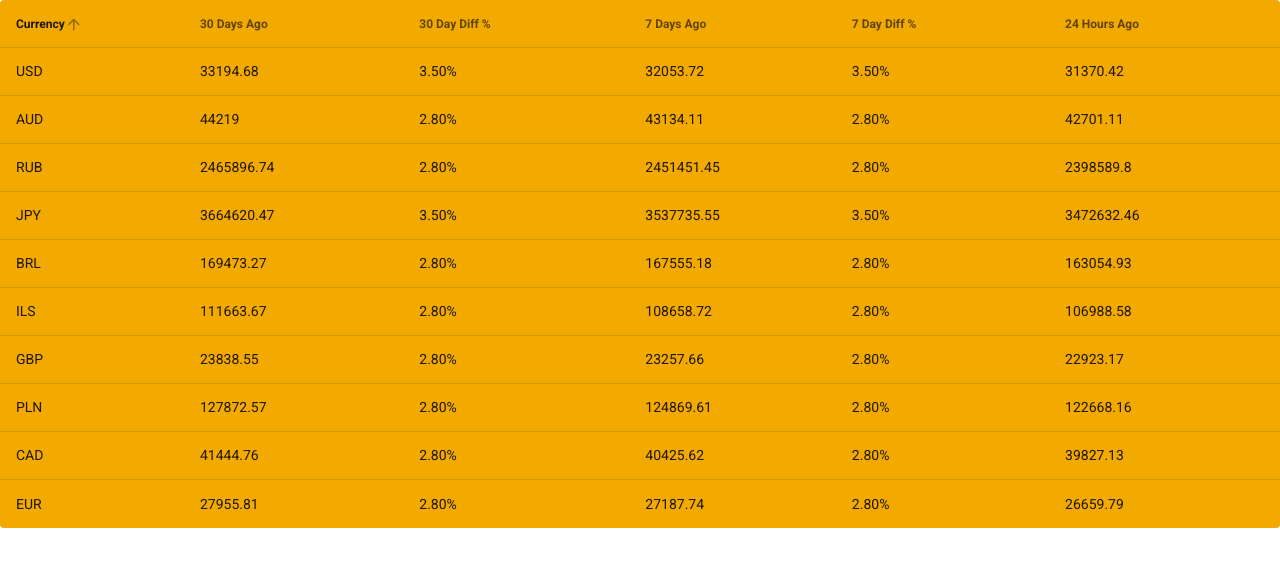
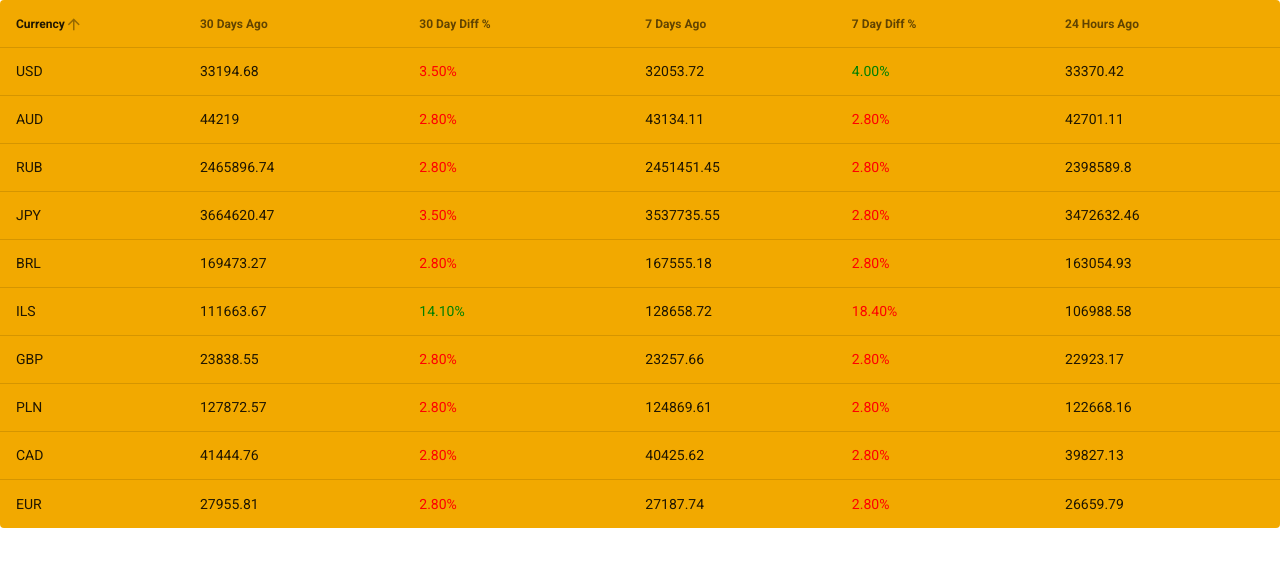
Before and after one commit to philipKovachev99/BitcoinTask, a Vue app: page / in a window 1280 px wide. Shown: the top 566 px of the page. Built offline with nearby package versions, Linux system fonts and the light colour scheme.

Commit message:
refactored my code a bit and added the negative and positive change

```diff
--- a/public/data.json
+++ b/public/data.json
@@ -1 +1 @@
-{"USD": {"7d": 32053.72, "30d": 33194.68, "24h": 31370.42}, "AUD": {"7d": 43134.11, "30d": 44219.00, "24h": 42701.11}, "RUB": {"7d": 2451451.45, "30d": 2465896.74, "24h": 2398589.80},  "JPY": {"7d": 3537735.55, "30d": 3664620.47, "24h": 3472632.46}, "BRL": {"7d": 167555.18, "30d": 169473.27, "24h": 163054.93}, "ILS": {"7d": 108658.72, "30d": 111663.67, "24h": 106988.58}, "GBP": {"7d": 23257.66, "30d": 23838.55, "24h": 22923.17}, "PLN": {"7d": 124869.61, "30d": 127872.57, "24h": 122668.16}, "CAD": {"7d": 40425.62, "30d": 41444.76, "24h": 39827.13}, "EUR": {"7d": 27187.74, "30d": 27955.81, "24h": 26659.79}}
+{"USD": {"7d": 32053.72, "30d": 33194.68, "24h": 33370.42}, "AUD": {"7d": 43134.11, "30d": 44219.00, "24h": 42701.11}, "RUB": {"7d": 2451451.45, "30d": 2465896.74, "24h": 2398589.80},  "JPY": {"7d": 3537735.55, "30d": 3664620.47, "24h": 3472632.46}, "BRL": {"7d": 167555.18, "30d": 169473.27, "24h": 163054.93}, "ILS": {"7d": 128658.72, "30d": 111663.67, "24h": 106988.58}, "GBP": {"7d": 23257.66, "30d": 23838.55, "24h": 22923.17}, "PLN": {"7d": 124869.61, "30d": 127872.57, "24h": 122668.16}, "CAD": {"7d": 40425.62, "30d": 41444.76, "24h": 39827.13}, "EUR": {"7d": 27187.74, "30d": 27955.81, "24h": 26659.79}}
--- a/src/components/Table.vue
+++ b/src/components/Table.vue
@@ -2,15 +2,15 @@
 <div>
  <v-data-table
       :headers="headers"
-      :items="bitcoinInfo"
+      :items="rowsToDisplay"
       :hide-default-footer="true"
       class="primary"
     >
       <template #item.thirtyDaysDiff="{ item }">
-        <td>{{ calculateThirtyDayDifference(item) }}%</td>
+            <span :class="item.thirtyDaysDiffClass">{{ item.thirtyDaysDiff }}%</span>
       </template>
       <template #item.sevenDaysDifference="{ item }">
-       <td>{{ calculateThirtyDayDifference(item) }}%</td>
+            <span :class="item.sevenDaysDiffClass">{{ item.sevenDaysDiff }}%</span>
       </template>
     </v-data-table>
 </div>
@@ -41,6 +41,7 @@ import axios from 'axios';
     },
 
     methods: {
+
       getBitcoinData() {
         axios
       .get('data.json')
@@ -56,11 +57,15 @@ import axios from 'axios';
         },
 
 
-        calculateThirtyDayDifference(item) {
+      calculateDifference(a, b) {
+      let calculatedPercent = 100 * Math.abs((a - b) / ((a + b) / 2));
+      return Math.max(Math.round(calculatedPercent * 10) / 10, 2.8).toFixed(2);
+    },
 
-         let calculatedPercent = 100 * Math.abs((item['7d'] - item['30d']) / ((item['7d'] + item['30d']) / 2));
-      return Math.max(Math.round(calculatedPercent * 10) / 10, 2.8).toFixed(2);
-       },
+       getDiffClass(a, b) {
+      return a > b ? 'positive' : a < b ? 'negative' : ''
+     },
+
 
        calculateSevenDayDifference(item) {
 
@@ -68,10 +73,37 @@ import axios from 'axios';
       return Math.max(Math.round(calculatedPercent * 10) / 10, 2.8).toFixed(2);
        }
       },
-
+         computed: {
+    rowsToDisplay() {
+      return Object.keys(this.bitcoinInfo)
+        .map(key => {
+          return {
+            currency: key,
+            ...this.bitcoinInfo[key]
+          }
+        }).map((item) => ({
+          ...item,
+          thirtyDaysDiff: this.calculateDifference(item['7d'], item['30d']),
+          thirtyDaysDiffClass: this.getDiffClass(item['7d'], item['30d']),
+          sevenDaysDiff: this.calculateDifference(item['24h'], item['7d']),
+          sevenDaysDiffClass: this.getDiffClass(item['24h'], item['7d']),
+        }))
+    }
+  },
       mounted() {
         this.getBitcoinData()
       }
   }
 
 </script>
+
+
+<style>
+.negative {
+  color: red;
+}
+
+.positive {
+  color: green;
+}
+</style>
```
